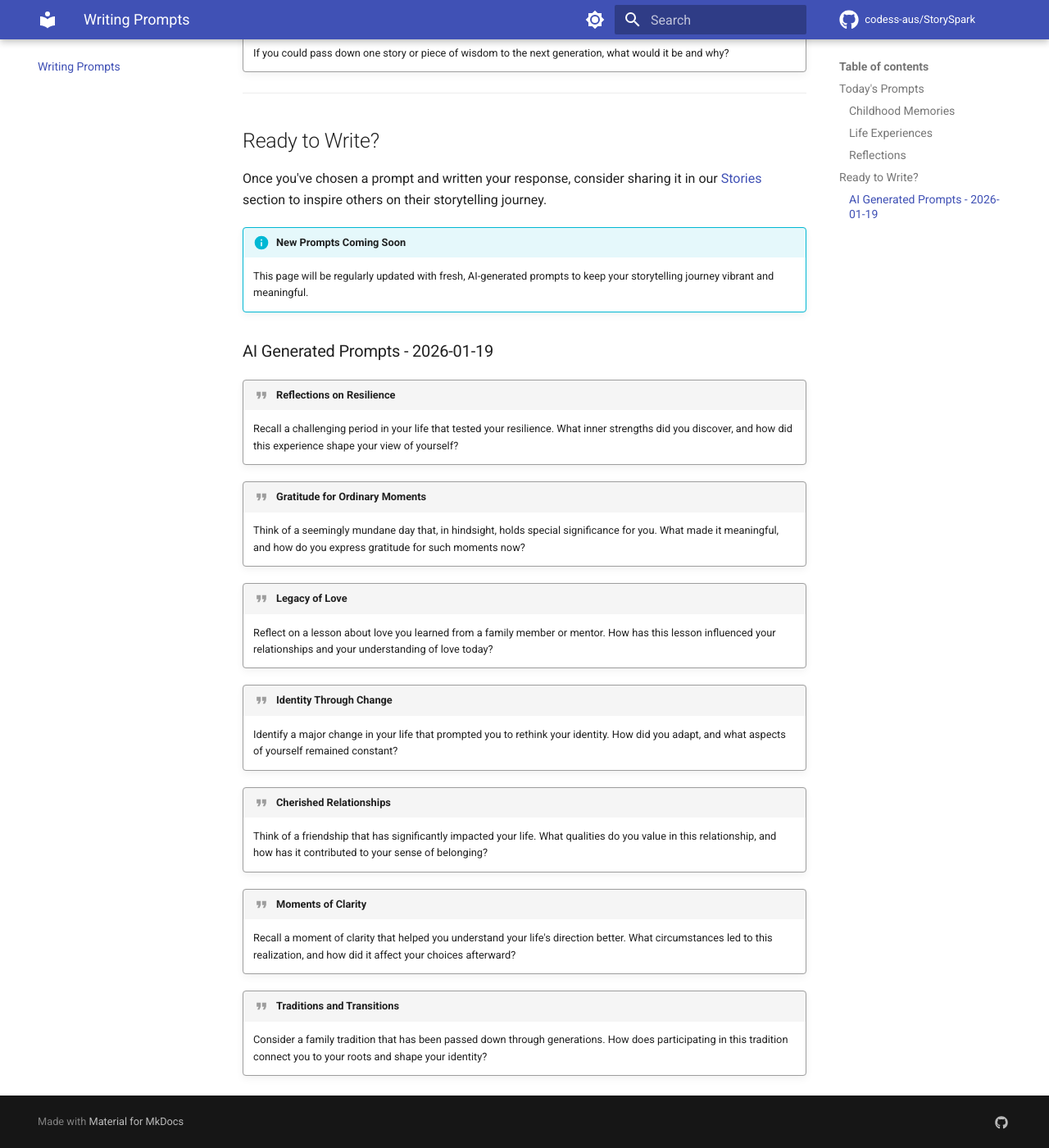
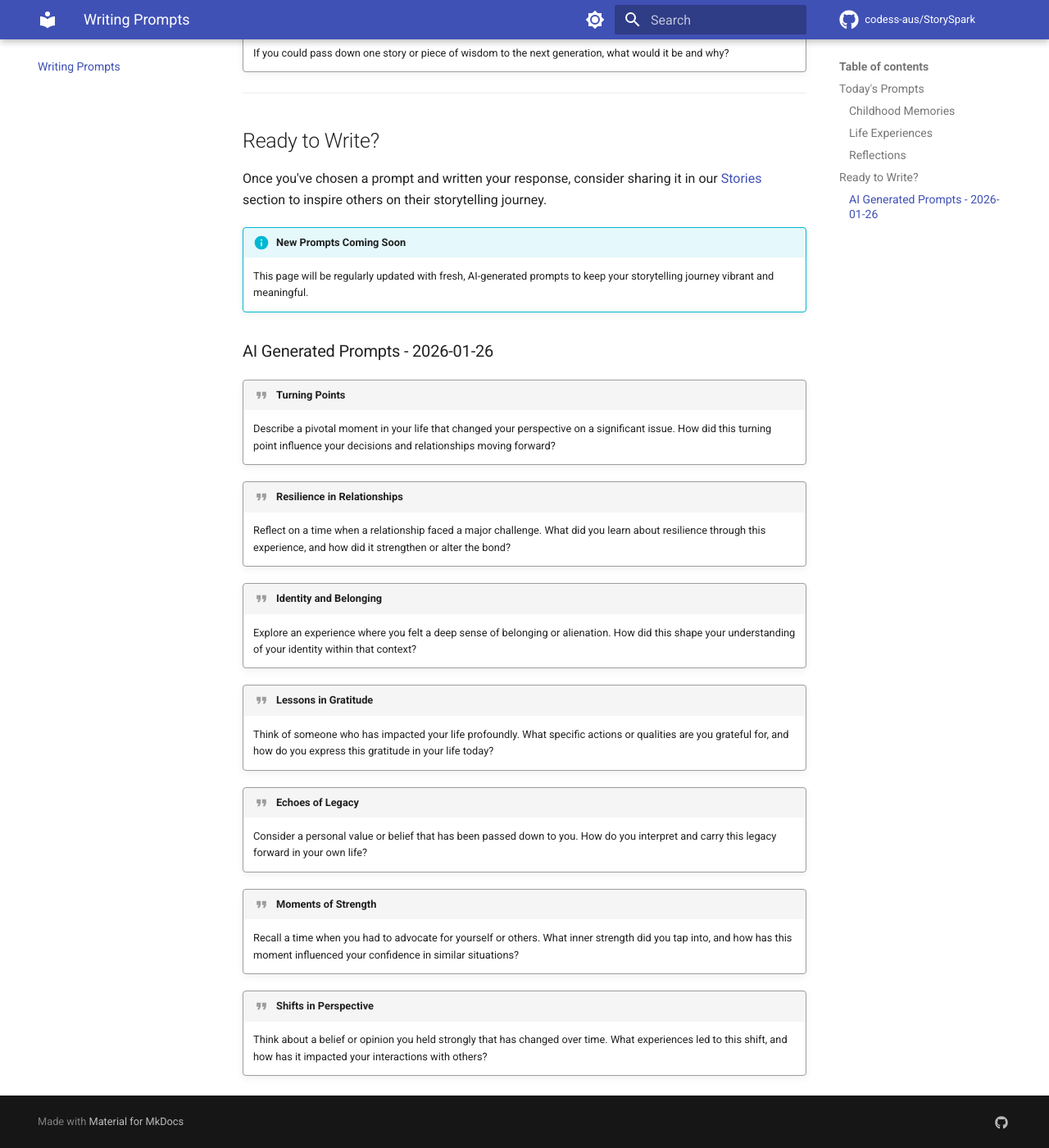
Before and after one commit to codess-aus/StorySpark, an MkDocs documentation site: the page built from docs/prompts.md, in a window 1280 px wide and 1400 px high, scrolled down 1717 px. Shown: the whole window at 82% size. Built offline with MkDocs 1.6.1 and Material for MkDocs 9.7.7, drawn with Linux system fonts in a browser that asks for light colours; comment, search, counter and statistics services are not loaded.

Commit message:
chore: add AI-generated prompts 2026-01-26

```diff
--- a/docs/prompts.md
+++ b/docs/prompts.md
@@ -54,27 +54,27 @@ Once you've chosen a prompt and written your response, consider sharing it in ou
 
 <!-- AI-GENERATED-PROMPTS:START -->
 
-### AI Generated Prompts - 2026-01-19
+### AI Generated Prompts - 2026-01-26
 
-!!! quote "Reflections on Resilience"
-    Recall a challenging period in your life that tested your resilience. What inner strengths did you discover, and how did this experience shape your view of yourself?
+!!! quote "Turning Points"
+    Describe a pivotal moment in your life that changed your perspective on a significant issue. How did this turning point influence your decisions and relationships moving forward?
 
-!!! quote "Gratitude for Ordinary Moments"
-    Think of a seemingly mundane day that, in hindsight, holds special significance for you. What made it meaningful, and how do you express gratitude for such moments now?
+!!! quote "Resilience in Relationships"
+    Reflect on a time when a relationship faced a major challenge. What did you learn about resilience through this experience, and how did it strengthen or alter the bond?
 
-!!! quote "Legacy of Love"
-    Reflect on a lesson about love you learned from a family member or mentor. How has this lesson influenced your relationships and your understanding of love today?
+!!! quote "Identity and Belonging"
+    Explore an experience where you felt a deep sense of belonging or alienation. How did this shape your understanding of your identity within that context?
 
-!!! quote "Identity Through Change"
-    Identify a major change in your life that prompted you to rethink your identity. How did you adapt, and what aspects of yourself remained constant?
+!!! quote "Lessons in Gratitude"
+    Think of someone who has impacted your life profoundly. What specific actions or qualities are you grateful for, and how do you express this gratitude in your life today?
 
-!!! quote "Cherished Relationships"
-    Think of a friendship that has significantly impacted your life. What qualities do you value in this relationship, and how has it contributed to your sense of belonging?
+!!! quote "Echoes of Legacy"
+    Consider a personal value or belief that has been passed down to you. How do you interpret and carry this legacy forward in your own life?
 
-!!! quote "Moments of Clarity"
-    Recall a moment of clarity that helped you understand your life's direction better. What circumstances led to this realization, and how did it affect your choices afterward?
+!!! quote "Moments of Strength"
+    Recall a time when you had to advocate for yourself or others. What inner strength did you tap into, and how has this moment influenced your confidence in similar situations?
 
-!!! quote "Traditions and Transitions"
-    Consider a family tradition that has been passed down through generations. How does participating in this tradition connect you to your roots and shape your identity?
+!!! quote "Shifts in Perspective"
+    Think about a belief or opinion you held strongly that has changed over time. What experiences led to this shift, and how has it impacted your interactions with others?
 
 <!-- AI-GENERATED-PROMPTS:END -->
```
